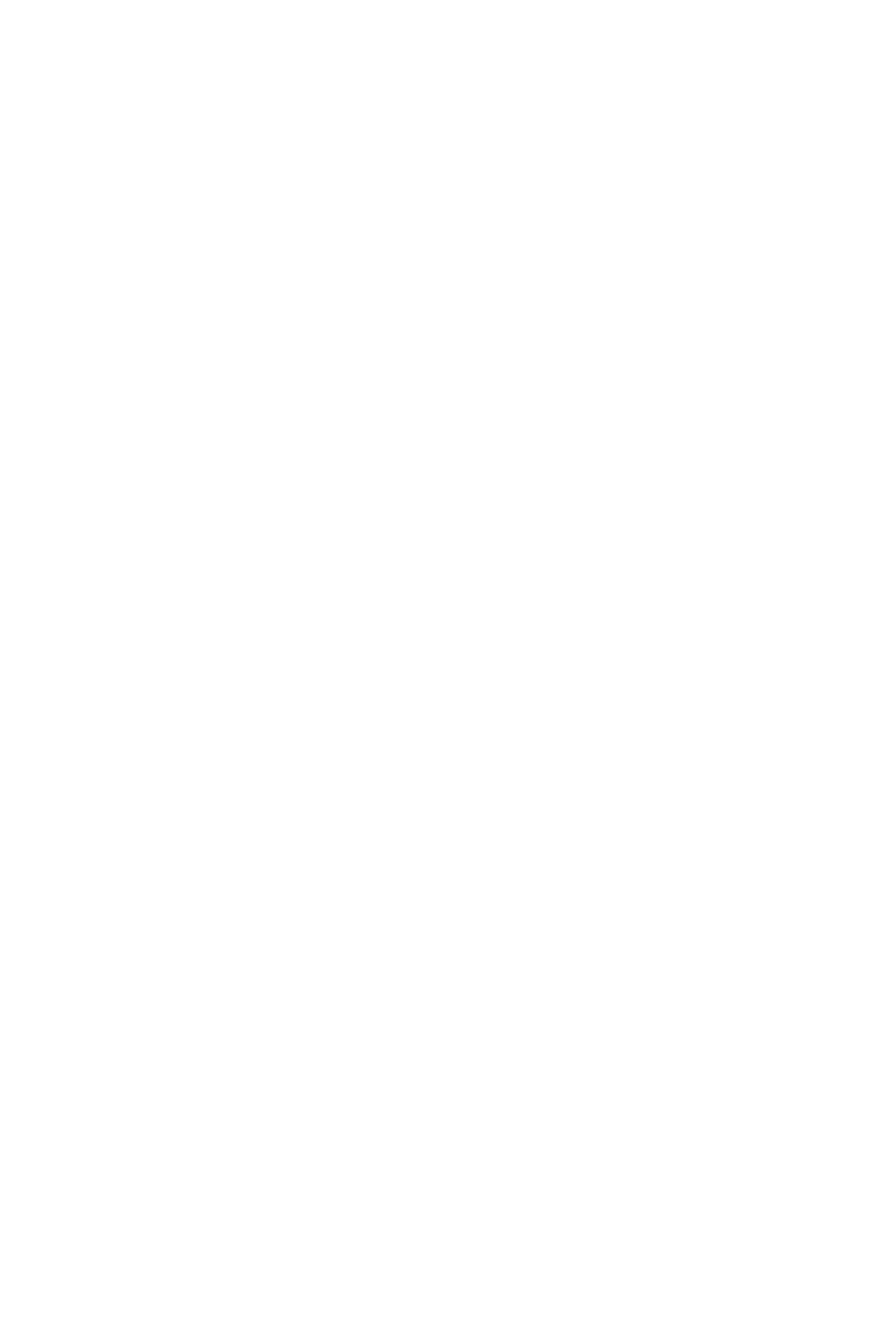
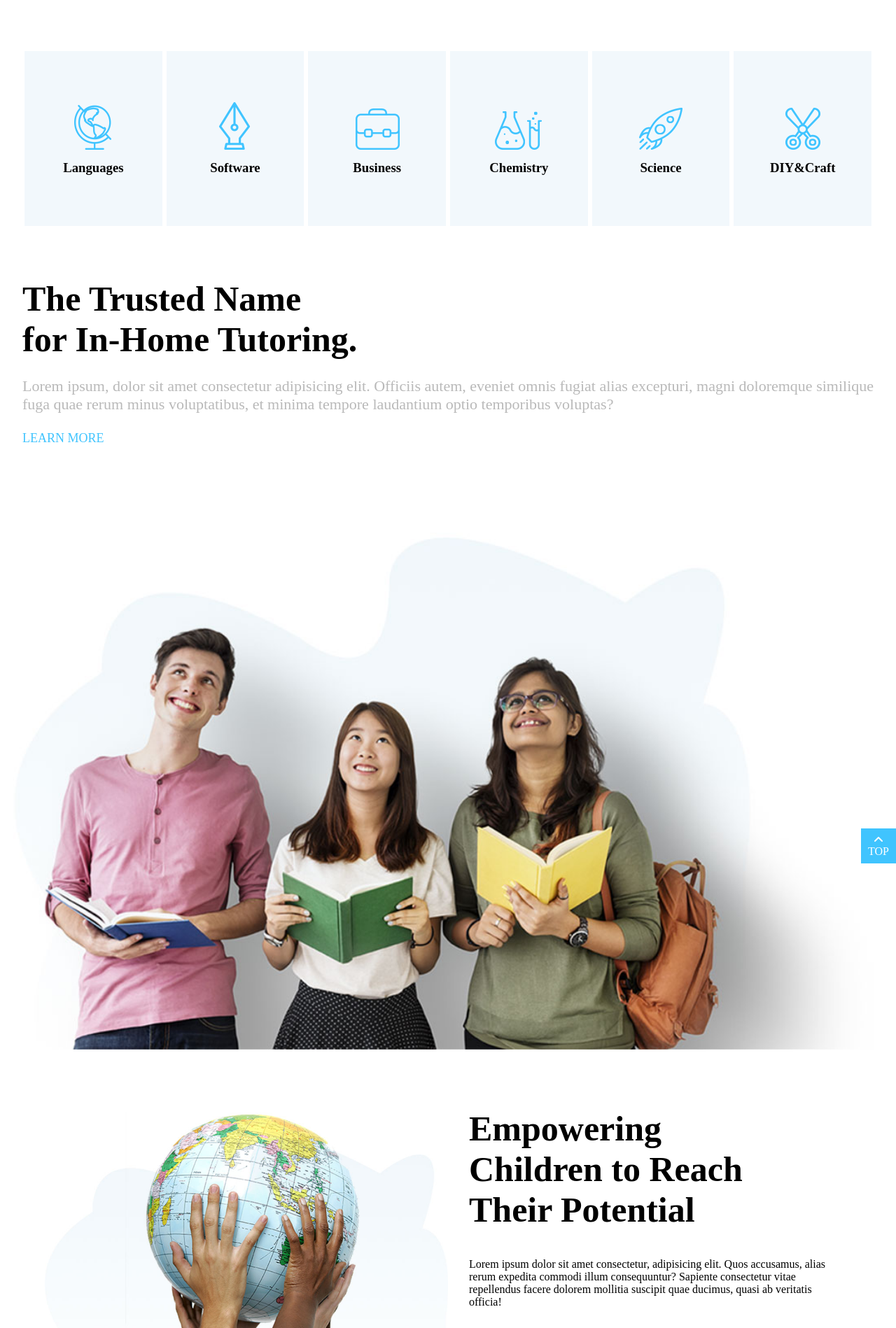
Before and after one commit to GiuseppeLanucara/proj-html-vuejs, a Vue app: page / in a window 1280 px wide. Shown: the part 902-2800 px from the top of the page at 70% size. Before the commit the page ends 900 px from the top, so only its background shows below. Built offline with nearby package versions, Linux system fonts and the light colour scheme.

Commit message:
MainFirst component completato, no hover, no com.

```diff
--- a/src/components/MainFirst.vue
+++ b/src/components/MainFirst.vue
@@ -1,20 +1,253 @@
 <script>
+
 export default {
-    name: "MainFirst",
-
+    name: 'MainFirst',
     data() {
         return {
 
         }
     }
 }
+
 </script>
 
 <template>
+    <section>
+        <div class="infobar">
 
+            <div class="infoContainer">
+                <div class="icons">
+                    <img src="../assets/img/h5-custom-icon-1.png" alt="">
+                    <h3> Languages </h3>
+                </div>
+                <div class="icons">
+                    <img src="../assets/img/h5-custom-icon-2.png" alt="">
+                    <h3> Software </h3>
+                </div>
+                <div class="icons">
+                    <img src="../assets/img/h5-custom-icon-3.png" alt="">
+                    <h3> Business </h3>
+                </div>
+                <div class="icons">
+                    <img src="../assets/img/h5-custom-icon-4.png" alt="">
+                    <h3> Chemistry </h3>
+                </div>
+                <div class="icons">
+                    <img src="../assets/img/h5-custom-icon-5.png" alt="">
+                    <h3> Science </h3>
+                </div>
+                <div class="icons">
+                    <img src="../assets/img/h5-custom-icon-6.png" alt="">
+                    <h3> DIY&Craft </h3>
+                </div>
+            </div>
+        </div>
+        <div class="sectionText">
+            <h1>The Trusted Name <br> for In-Home Tutoring.</h1>
+            <p>Lorem ipsum, dolor sit amet consectetur adipisicing elit. Officiis autem, eveniet omnis fugiat alias
+                excepturi, magni doloremque similique fuga quae rerum minus voluptatibus, et minima tempore laudantium
+                optio temporibus voluptas?</p>
+            <p class="moreInfo">Learn MORE</p>
+        </div>
+        <div class="jumbotron">
+            <img src="../assets/img/h5-img-1.jpg" alt="">
+            <div class="top1">
+                <i class="fas fa-angle-up"></i>
+                top
+            </div>
+        </div>
+        <div class="worldSection">
+            <div class="top2">
+                <i class="fas fa-angle-up"></i>
+                top
+            </div>
+            <div class="small">
+                <div class="worldMap">
+                    <img src="../assets/img/h5-img-2.jpg" alt="">
+                </div>
+                <div class="big">
+                    <h1 class="bigTitle">
+                        Empowering <br> Children to Reach <br> Their Potential
+                    </h1>
+                    <p class="lorem">Lorem ipsum dolor sit amet consectetur, adipisicing elit. Quos accusamus, alias
+                        rerum expedita commodi illum consequuntur? Sapiente consectetur vitae repellendus facere dolorem
+                        mollitia suscipit quae ducimus, quasi ab veritatis officia!</p>
+                    <div class="number">
+                        <div>
+                            <p class="user">168</p>
+                            <p class="userText"> User Stories</p>
+                        </div>
+                        <div>
+                            <p class="event">347</p>
+                            <p class="eventText">Events</p>
+                        </div>
+                    </div>
+                </div>
+            </div>
+        </div>
+    </section>
 
 </template>
 
 <style lang="scss" scoped>
+.infobar {
+    width: 100%;
+    height: 300px;
+    margin-top: 50px;
 
+    .infoContainer {
+        width: 95%;
+        height: 300px;
+        margin: 0 auto;
+        display: flex;
+        justify-content: center;
+        align-items: center;
+        justify-content: space-between;
+
+        .icons {
+            width: calc(1200px / 6);
+            margin: 3px;
+            height: 250px;
+            background: #F2F8FC;
+            display: flex;
+            flex-direction: column;
+            justify-content: center;
+            align-items: center;
+
+            h3 {
+                margin-top: 15px;
+            }
+        }
+    }
+
+}
+
+.sectionText {
+    width: 95%;
+    margin: 50px auto;
+
+    h1 {
+        font-size: 50px;
+    }
+
+    p {
+        margin-top: 25px;
+        color: #B9B9B9;
+        font-size: 22px;
+    }
+
+    .moreInfo {
+        width: 95%;
+        margin-top: 25px;
+        text-transform: uppercase;
+        color: #40C4FE;
+        font-size: 18px;
+    }
+}
+
+
+
+.jumbotron {
+    width: 95%;
+    width: 100%;
+    text-align: center;
+    margin: 0 auto;
+    position: relative;
+
+    &>img {
+        width: 100%;
+    }
+
+    .top1 {
+        bottom: 30%;
+        right: 0;
+        transform: translate(0%, -50%);
+        display: flex;
+        flex-direction: column;
+        justify-content: center;
+        align-items: center;
+        position: absolute;
+        width: 50px;
+        height: 50px;
+        color: white;
+        background-color: #40C4FE;
+        text-transform: uppercase;
+    }
+}
+
+.worldSection {
+    margin: 50px auto;
+    width: 100%;
+    position: relative;
+
+    .top2 {
+        bottom: 0%;
+        right: 0;
+        transform: translate(0%, -50%);
+        display: flex;
+        flex-direction: column;
+        justify-content: center;
+        align-items: center;
+        position: absolute;
+        width: 50px;
+        height: 50px;
+        color: white;
+        background-color: #40C4FE;
+        text-transform: uppercase;
+
+    }
+
+    .small {
+        margin: 50px auto;
+        display: flex;
+        justify-content: center;
+        width: 90%;
+        margin: 0 auto;
+
+        .worldMap {
+            width: 50%;
+            display: flex;
+            align-items: flex-end;
+            justify-content: center;
+
+            &>img {
+                width: 100%;
+            }
+        }
+
+        .big {
+            width: 50%;
+            padding: 30px;
+
+            .bigTitle {
+                font-size: 50px;
+            }
+
+            .lorem {
+                margin: 40px auto;
+            }
+
+            .number {
+                display: flex;
+
+                .user,
+                .event {
+                    font-size: 60px;
+                    font-weight: bold;
+                    color: #40C4FE;
+                }
+
+                .userText,
+                .eventText {
+                    margin-top: 0px;
+                    color: #40C4FE;
+                }
+
+                .user {
+                    margin-right: 150px;
+                }
+            }
+        }
+    }
+}
 </style>
```
